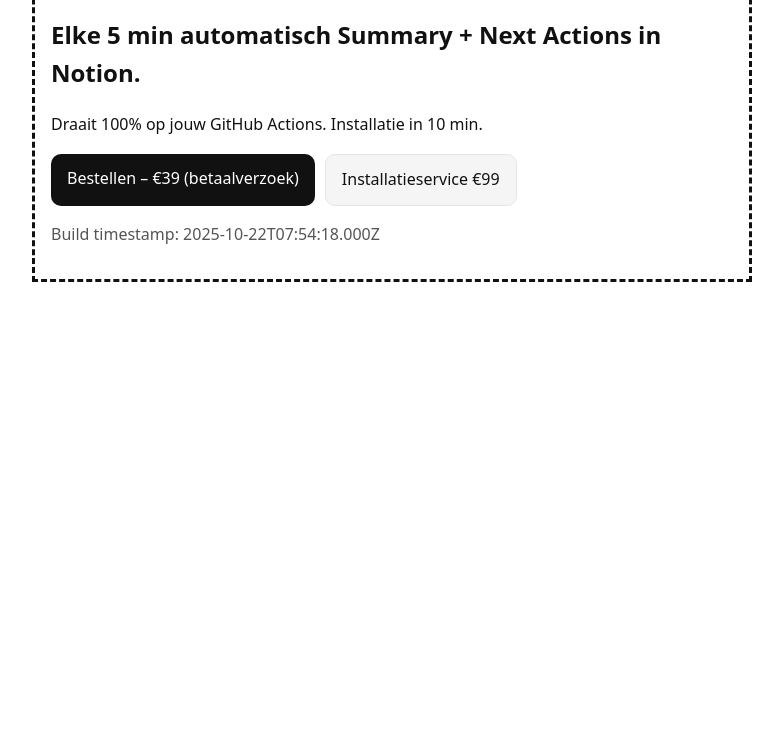
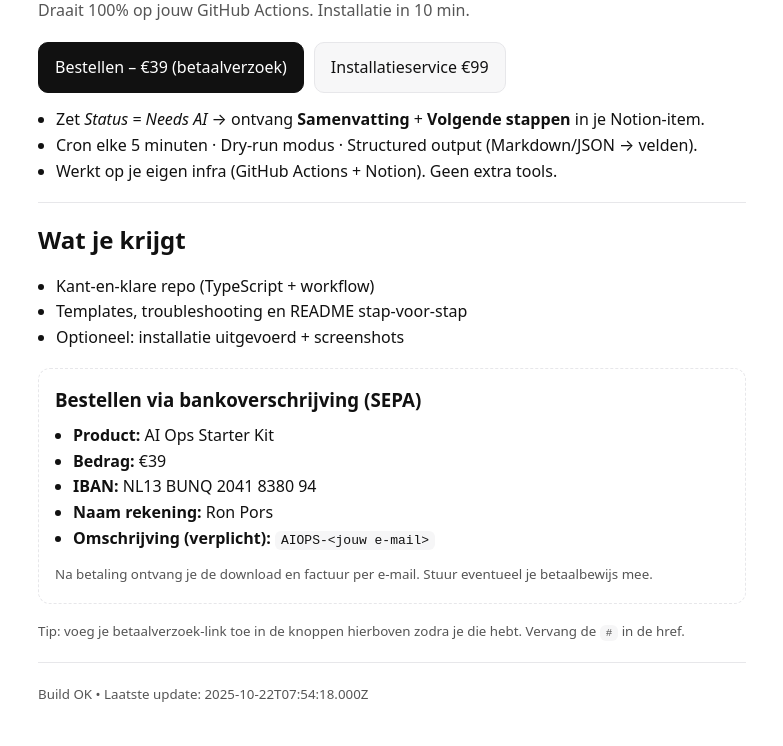
Before and after one commit to loaman56/pors-infra, a plain HTML site: page index.html in a window 1280 px wide. Shown: the part 167-913 px from the top of the page, without its empty margins (248-1031 px from the left). Before the commit the page ends 800 px from the top, so only its background shows below. Drawn offline with Linux system fonts and the light colour scheme.

Commit message:
Update index.html with new title and layout changes
Updated the title and meta description for clarity and added OpenAI reference. Modified styles and content structure for better layout and user experience.

```diff
--- a/index.html
+++ b/index.html
@@ -3,31 +3,80 @@
 <head>
   <meta charset="utf-8">
   <meta name="viewport" content="width=device-width,initial-scale=1">
-  <title>AI Ops Starter Kit — Live test</title>
-  <meta name="description" content="Elke 5 min automatisch Summary + Next Actions in Notion. Draait 100% op jouw GitHub Actions.">
+  <title>AI Ops Starter Kit — Notion ↔ OpenAI</title>
+  <meta name="description" content="Elke 5 min automatisch Summary + Next Actions in Notion. Draait 100% op jouw GitHub Actions. Installatie in 10 min.">
+  <meta property="og:title" content="AI Ops Starter Kit — Notion ↔ OpenAI">
+  <meta property="og:description" content="Cron elke 5 min → Summary + Next Actions in je Notion database.">
   <style>
-    :root{--fg:#111;--bg:#fff;--accent:#111}
+    :root{--fg:#111;--muted:#555;--bg:#fff;--bd:#e7e7ea}
     *{box-sizing:border-box}
-    body{font-family:system-ui,-apple-system,Segoe UI,Roboto,Ubuntu,Cantarell,Noto Sans,sans-serif;margin:0;background:var(--bg);color:var(--fg)}
-    .wrap{max-width:720px;margin:40px auto;padding:16px;line-height:1.6;border:3px dashed var(--accent)}
-    .btn{display:inline-block;background:#111;color:#fff;padding:12px 16px;border-radius:10px;text-decoration:none}
-    .muted{color:#555}
+    body{margin:0;background:var(--bg);color:var(--fg);font-family:system-ui,-apple-system,Segoe UI,Roboto,Ubuntu,Cantarell,Noto Sans,sans-serif}
+    .wrap{max-width:740px;margin:40px auto;padding:0 16px;line-height:1.6}
+    h1{margin:0 0 10px;font-size:clamp(26px,4.5vw,36px)}
+    p.lead{margin:0 0 18px;color:var(--muted)}
+    .row{display:flex;flex-wrap:wrap;gap:10px;margin:12px 0 6px}
+    .btn{display:inline-block;padding:12px 16px;border-radius:10px;text-decoration:none;border:1px solid #111;background:#111;color:#fff}
+    .btn.secondary{background:#f7f7f8;color:#111;border:1px solid var(--bd)}
+    ul{margin:14px 0;padding-left:18px}
+    .card{border:1px dashed var(--bd);border-radius:12px;padding:16px;margin-top:18px;background:#fff}
+    small{color:var(--muted)}
+    code{background:#f6f6f7;padding:2px 6px;border-radius:6px}
+    hr{border:none;border-top:1px solid var(--bd);margin:18px 0}
+    @media (max-width:480px){ .wrap{margin:28px auto} }
   </style>
 </head>
 <body>
-  <section class="wrap">
-    <h1>It works 🎉</h1>
-    <p class="muted">Pages is live. Hieronder staat je hero/CTA. Vervang deze testtekst gerust.</p>
+  <main class="wrap">
+    <!-- HERO -->
+    <h1>Elke 5 min automatisch <strong>Summary + Next Actions</strong> in Notion.</h1>
+    <p class="lead">Draait 100% op jouw GitHub Actions. Installatie in 10 min.</p>
 
-    <h2>Elke 5 min automatisch <strong>Summary + Next Actions</strong> in Notion.</h2>
-    <p>Draait 100% op jouw GitHub Actions. Installatie in 10 min.</p>
-    <p style="display:flex;gap:10px;flex-wrap:wrap">
-      <a class="btn" href="#">Bestellen – €39 (betaalverzoek)</a>
-      <a class="btn" style="background:#f5f5f5;color:#111;border:1px solid #e5e5e5" href="#">Installatieservice €99</a>
-    </p>
+    <div class="row">
+      <!-- Vul je betaalverzoek-link(s) in wanneer je ze hebt -->
+      <a class="btn" href="#" rel="noopener">Bestellen – €39 (betaalverzoek)</a>
+      <a class="btn secondary" href="#" rel="noopener">Installatieservice €99</a>
+    </div>
 
-    <p class="muted">Build timestamp: <span id="ts"></span></p>
-  </section>
-  <script>document.getElementById('ts').textContent = new Date().toISOString();</script>
+    <ul>
+      <li>Zet <em>Status = Needs AI</em> → ontvang <strong>Samenvatting</strong> + <strong>Volgende stappen</strong> in je Notion-item.</li>
+      <li>Cron elke 5 minuten · Dry-run modus · Structured output (Markdown/JSON → velden).</li>
+      <li>Werkt op je eigen infra (GitHub Actions + Notion). Geen extra tools.</li>
+    </ul>
+
+    <hr>
+
+    <!-- SECTIE: Wat je krijgt -->
+    <h2 style="margin:10px 0 6px">Wat je krijgt</h2>
+    <ul>
+      <li>Kant-en-klare repo (TypeScript + workflow)</li>
+      <li>Templates, troubleshooting en README stap-voor-stap</li>
+      <li>Optioneel: installatie uitgevoerd + screenshots</li>
+    </ul>
+
+    <!-- SEPA-BETALEN (direct verkoopbaar zonder link) -->
+    <section class="card">
+      <h3 style="margin:0 0 8px">Bestellen via bankoverschrijving (SEPA)</h3>
+      <ul style="margin:0">
+        <li><strong>Product:</strong> AI Ops Starter Kit</li>
+        <li><strong>Bedrag:</strong> €39</li>
+        <li><strong>IBAN:</strong> NL13 BUNQ 2041 8380 94</li>
+        <li><strong>Naam rekening:</strong> Ron Pors</li>
+        <li><strong>Omschrijving (verplicht):</strong> <code>AIOPS-&lt;jouw e-mail&gt;</code></li>
+      </ul>
+      <p style="margin:10px 0 0"><small>Na betaling ontvang je de download en factuur per e-mail. Stuur eventueel je betaalbewijs mee.</small></p>
+    </section>
+
+    <p style="margin:14px 0 0"><small>Tip: voeg je betaalverzoek-link toe in de knoppen hierboven zodra je die hebt. Vervang de <code>#</code> in de href.</small></p>
+
+    <hr>
+    <p><small>Build OK • Laatste update: <span id="ts"></span></small></p>
+  </main>
+
+  <script>
+    // klein tijdstempeltje zodat je ziet dat de pagina vers is
+    document.getElementById('ts').textContent = new Date().toISOString();
+  </script>
 </body>
 </html>
+
+</html>
```
